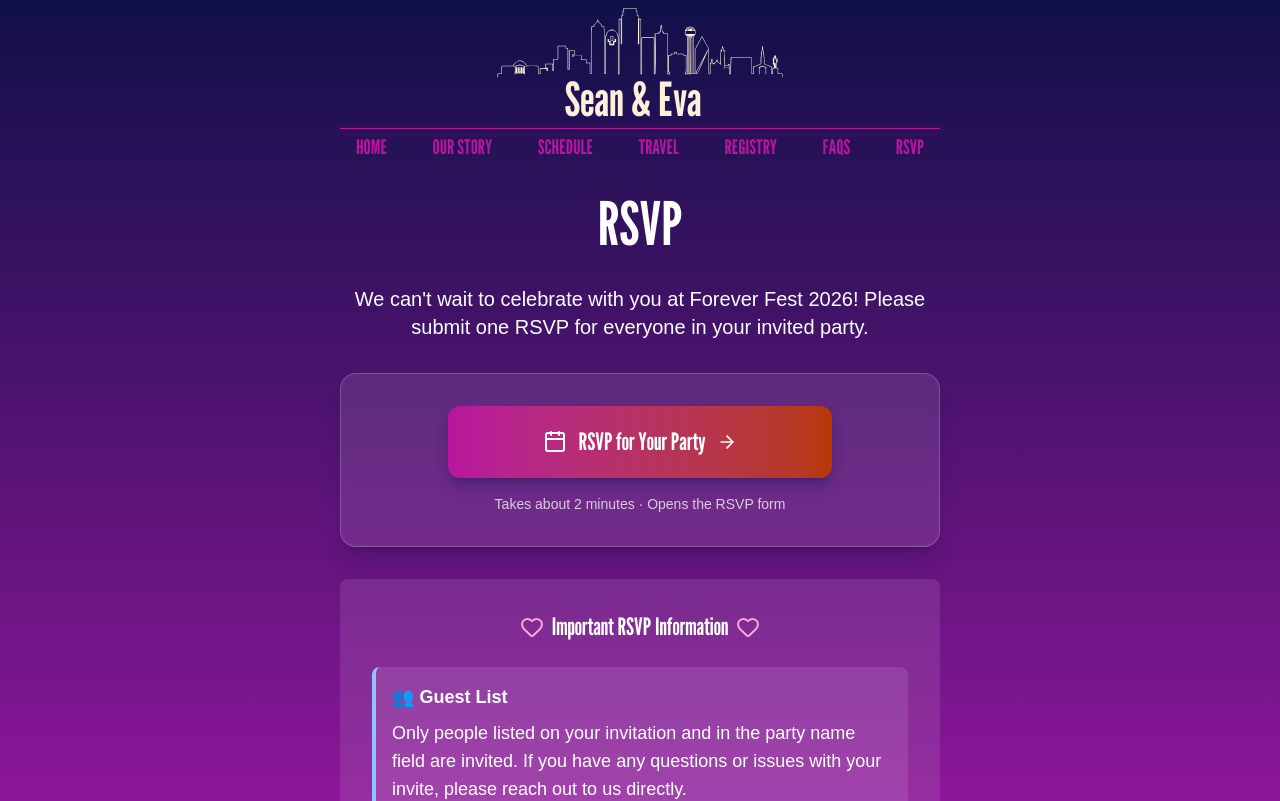
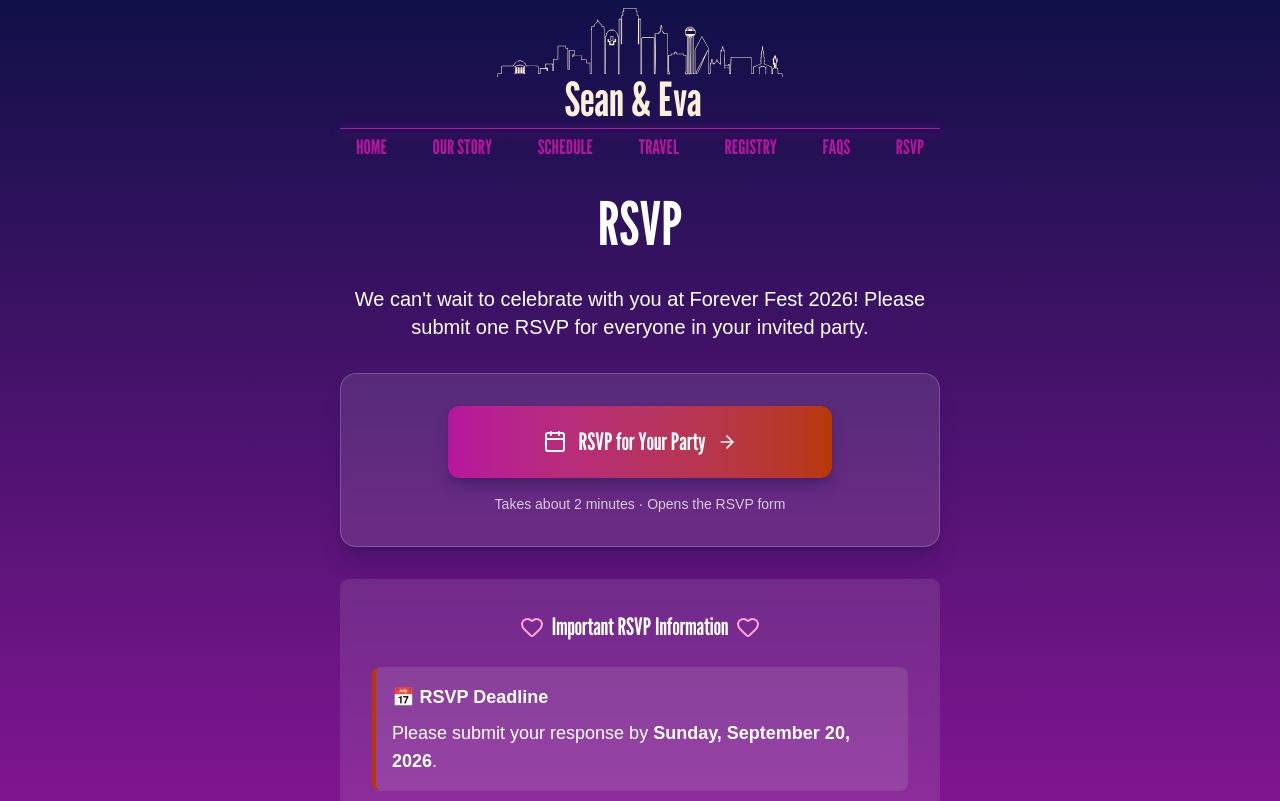
Before and after one commit to seanblonien/forever-fest-2026, a Next.js app: page /rsvp in a window 1280 px wide. Shown: the top 801 px of the page. Built offline with nearby package versions, Linux system fonts and the light colour scheme.

Commit message:
Updated RSVP deadline

```diff
--- a/app/rsvp/page.tsx
+++ b/app/rsvp/page.tsx
@@ -4,7 +4,7 @@ import { createPageMetadata } from '@/lib';
 
 export const metadata: Metadata = createPageMetadata({
   title: 'Forever Fest 2026 - RSVP',
-  description: 'RSVP to Forever Fest 2026 - Sean & Eva\'s Wedding celebration.',
+  description: 'RSVP by Sunday, September 20, 2026, for Forever Fest 2026 - Sean & Eva\'s Wedding celebration.',
 });
 
 function RsvpPage() {
@@ -43,6 +43,16 @@ function RsvpPage() {
             <Heart className='w-6 h-6 text-pink-300' />
           </div>
           <div className='text-base md:text-lg space-y-6 text-left'>
+            <div className='bg-white/10 rounded-lg p-4 border-l-4 border-syracuse-orange'>
+              <p className='font-semibold mb-2'>📅 RSVP Deadline</p>
+              <p>
+                Please submit your response by
+                {' '}
+                <strong>Sunday, September 20, 2026</strong>
+                .
+              </p>
+            </div>
+
             <div className='bg-white/10 rounded-lg p-4 border-l-4 border-blue-300'>
               <p className='font-semibold mb-2'>👥 Guest List</p>
               <p>
--- a/lib/faqData.ts
+++ b/lib/faqData.ts
@@ -105,6 +105,12 @@ export const faqs: FAQData[] = [
   },
   {
     category: 'rsvp',
+    question: 'When is the RSVP deadline?',
+    answer: 'Please submit your RSVP by Sunday, September 20, 2026.',
+    componentKey: 'rsvp',
+  },
+  {
+    category: 'rsvp',
     question: 'Does the QR code from my original invitation still work?',
     answer: 'Yes! If you received a QR code sheet with your original invitation, it still works for the updated celebration. For the quickest route, you can also use the RSVP page linked here.',
     componentKey: 'rsvp',
```
